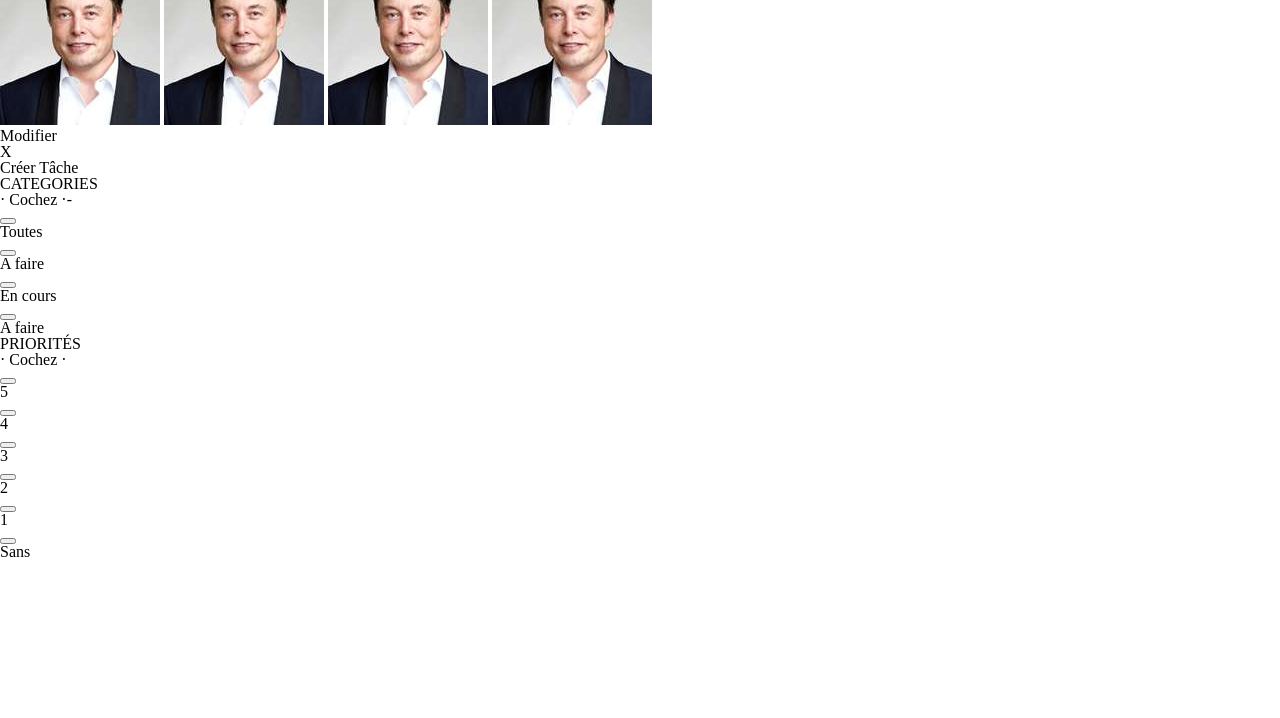
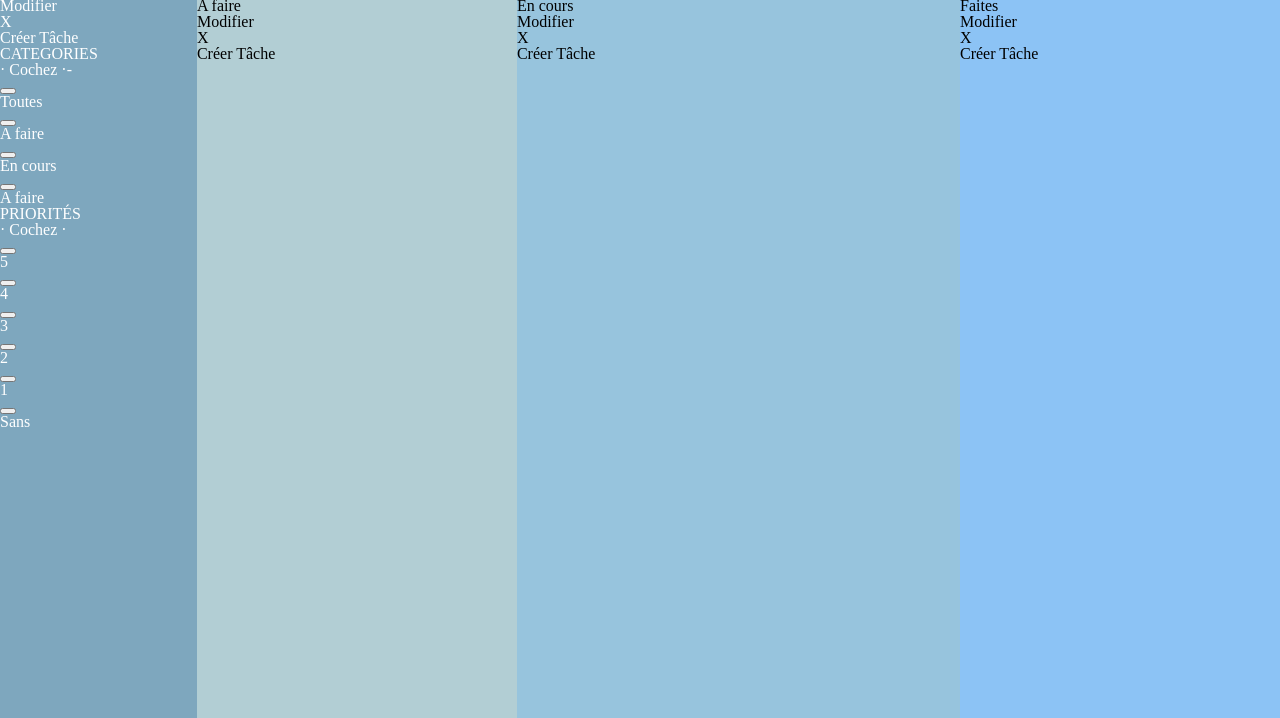
Before and after one commit to FloMenus/todolist, a plain HTML site: page index.html in a window 1280 px wide. Shown: the part 82-800 px from the top of the page. Drawn offline with Linux system fonts and the light colour scheme; a web font is replaced by a local one.

Commit message:
finished html & very basic css

```diff
--- a/index.html
+++ b/index.html
@@ -17,24 +17,21 @@
 
 <body>
     <header>
-        <div class="header-wrapper">
             <h1>ToDoList</h1>
             <h2>ProjetFictif</h2>
             <div class="profile-images-wrapper">
                 <img class="profile-image" src="images/elon-musk-profile.jpg">
                 <img class="profile-image" src="images/elon-musk-profile.jpg">
                 <img class="profile-image" src="images/elon-musk-profile.jpg">
-                <img class="profile-image" src="images/elon-musk-profile.jpg">
-            </div>
     </header>
     <main>
-        <aside class="menu-section">
-            <div class="task-creator">
+        <div class="menu-section">
+            <div class="task-square priority-0">
                 <nav class="task-navigation">
                     <h6>Modifier</h6>
                     <h6>X</h6>
                 </nav>
-                <h4>Créer Tâche</h4>
+                <h4 class="task-name">Créer Tâche</h4>
             </div>
             <section class="categories">
                 <h5>CATEGORIES</h5>
@@ -88,9 +85,44 @@
                     </article>
                 </div>
             </section>
-        </aside>
+        </div>
+            <section class="to-do-section">
+                <h3>A faire</h3>
 
-        </div>
+                <div class="task-square priority-0">
+                    <nav class="task-navigation">
+                        <h6>Modifier</h6>
+                        <h6>X</h6>
+                    </nav>
+                    <h4 class="task-name">Créer Tâche</h4>
+                </div>
+
+            </section>
+            </div>
+            <section class="in-progress-section">
+                <h3>En cours</h3>
+
+                <div class="task-square priority-0">
+                    <nav class="task-navigation">
+                        <h6>Modifier</h6>
+                        <h6>X</h6>
+                    </nav>
+                    <h4 class="task-name">Créer Tâche</h4>
+                </div>
+
+            </section>
+            <section class="done-section">
+                <h3>Faites</h3>
+
+                <div class="task-square priority-0">
+                    <nav class="task-navigation">
+                        <h6>Modifier</h6>
+                        <h6>X</h6>
+                    </nav>
+                    <h4 class="task-name">Créer Tâche</h4>
+                </div>
+
+            </section>
     </main>
 </body>
 
--- a/style.css
+++ b/style.css
@@ -0,0 +1,48 @@
+header {
+    background-color: #5198C0;
+    color : white;
+    display: flex;
+    flex-direction: row;
+    align-items: center;
+    justify-content: space-between;
+    height: 10vh;
+}
+
+.profile-image {
+    width: 50px;
+}
+
+main {
+    display: flex;
+    width: 100%;
+    height: 90vh;
+}
+
+.menu-section {
+    background-color: #7EA7BE;
+    color : white;
+    width: 20%;
+    display: flex;
+    flex-direction: column;
+}
+
+.to-do-section {
+    background-color: #B2CED4;
+    width: 32.5%;
+    display: flex;
+    flex-direction: column;
+}
+
+.in-progress-section {
+    background-color: #97C4DD;
+    width: 45%;
+    display: flex;
+    flex-direction: column;
+}
+
+.done-section {
+    background-color: #8CC3F5;
+    width: 32.5%;
+    display: flex;
+    flex-direction: column;
+}
```
